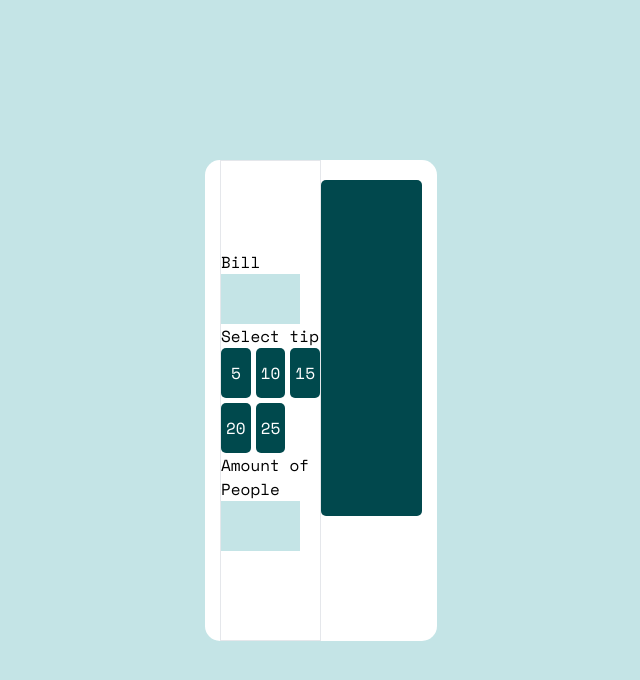
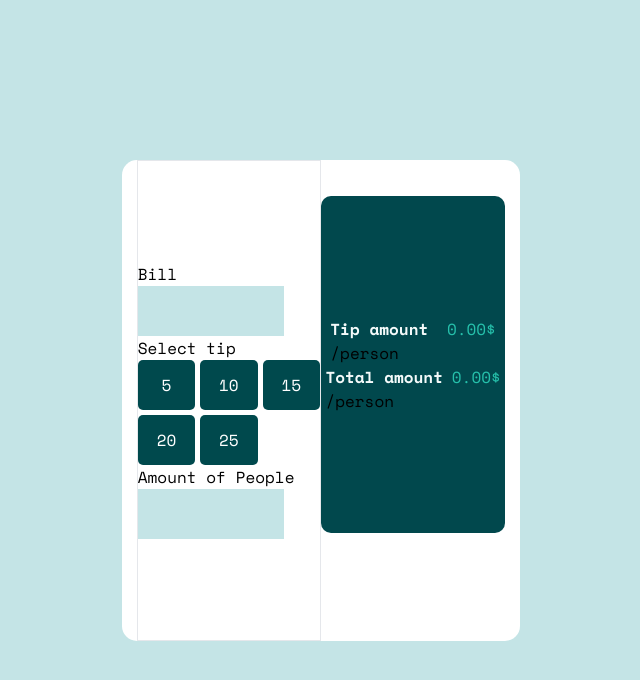
Before and after one commit to nk-on/Tip-Calculator-react, a React (Vite) app: page / in a window 1280 px wide. Shown: the top 680 px of the page, without its empty margins (319-959 px from the left). Built offline with nearby package versions, Linux system fonts and the light colour scheme.

Commit message:
Adding data container components

```diff
--- a/src/components/container/container.tsx
+++ b/src/components/container/container.tsx
@@ -1,5 +1,6 @@
 import Form from "../form/form";
 import PercentageButton from "../percentageButton/PercentageButton";
+import DataContainer from "../dataContainer/dataContainer";
 export default function Container() {
   const buttons = [
     {
@@ -31,14 +32,17 @@ export default function Container() {
         <div className="grid grid-cols-3 gap-[5px]">
           {
             buttons.map((button)=>{
-              return <PercentageButton percentage={button.percentage}/>
+              return <PercentageButton key={button.id} percentage={button.percentage}/>
             })
           }
         </div>
         <Form  title={"Amount of People"}/>
       </div>
       <div className="w-[50%] h-[70%] mt-[10%]">
-        <div className="w-full h-full bg-[#01484d] rounded-[5px] content-center"></div>
+        <div className="w-full h-full bg-[#01484d] rounded-[10px] content-center">
+          <DataContainer title={"Tip amount"} amount={"0.00$"}/>
+          <DataContainer title={"Total amount"} amount={"0.00$"}/>
+        </div>
       </div>
     </div>
   );
```
